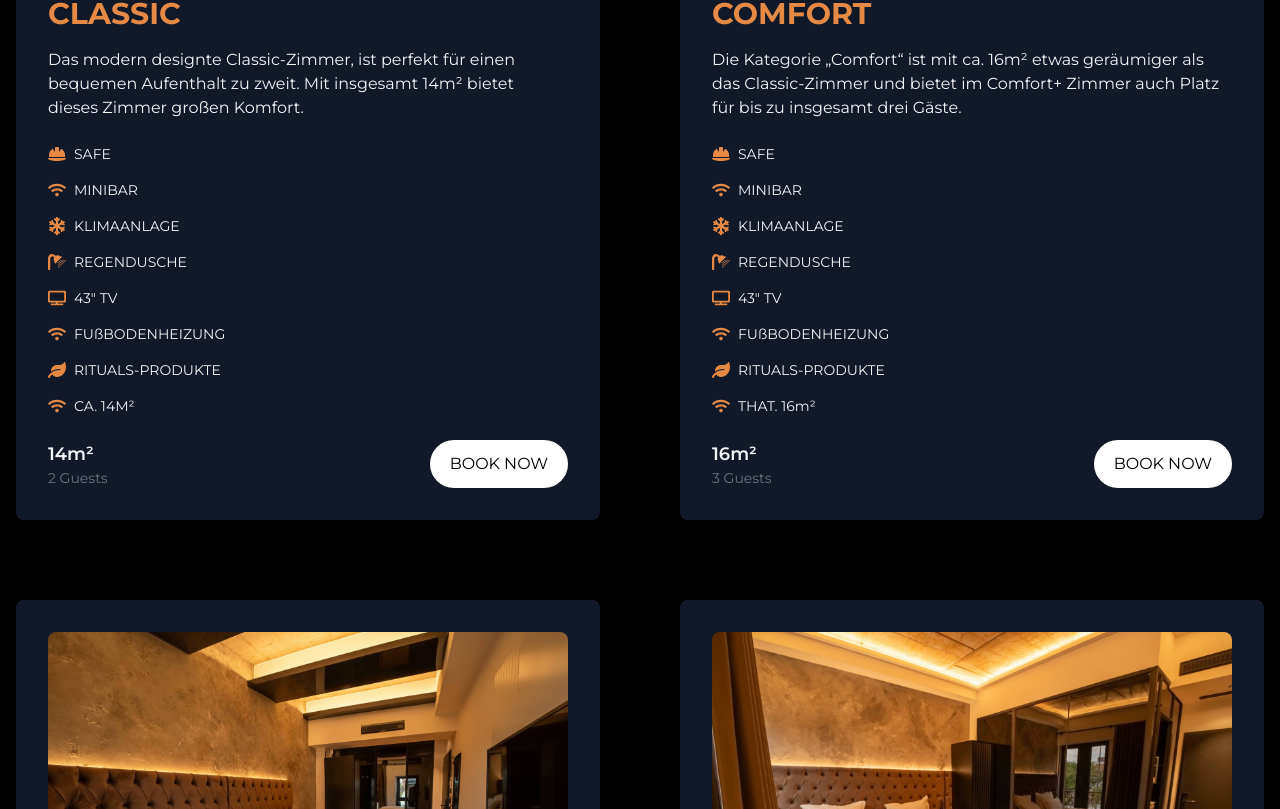
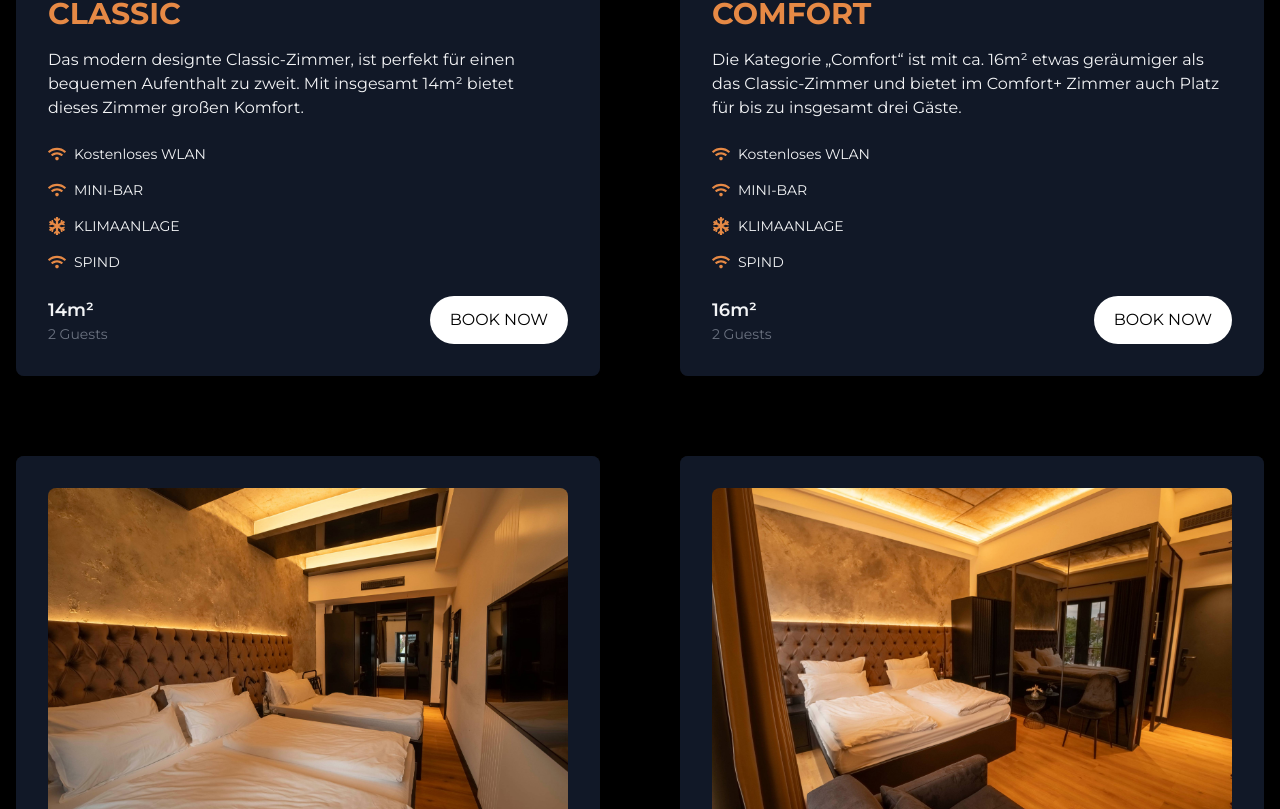
Before and after one commit to psuskin/Hotel-Beatles-Platz, a Next.js app: page /zimmer in a window 1280 px wide. Shown: the part 1311-2120 px from the top of the page. Built offline with nearby package versions, Linux system fonts and the light colour scheme.

Commit message:
Important quick fixes

```diff
--- /dev/null
+++ b/src/app/impressum/page.tsx
@@ -0,0 +1,33 @@
+"use client";
+import React from "react";
+import { motion } from "framer-motion";
+import SubHeader from "@/components/SubHeader";
+
+const Impressum: React.FC = () => {
+  return (
+    <div className="relative">
+      <div className="sticky top-0 z-0">
+        <SubHeader
+          title="Impressum"
+            description=""
+            imageSrc=""
+        />
+        <div className="container mx-auto px-3 md:px-8 py-12 text-center">
+        <p>Hotel am Beatlesplatz</p>
+        <p>Polat Hotelbetriebsgesellschaft mbH Reeperbahn 117</p>
+        <p>20359 Hamburg</p>
+        <p></p>
+        <p>Geschäftsführer: Fatih Polat</p>
+        <p>Registergericht: Amtsgericht Hamburg</p>
+        <p>Registernummer: HRB</p>
+        <p>USt-ID: DE</p>
+        <p></p>
+        <p>HAFTUNGSSCHLUSS:</p>
+        <p>Trotz sorgfältiger inhaltlicher Kontrolle übernehmen wir keine Haftung für die Inhalte und die Inhalte externer Links. Für den Inhalt der verlinkten Seiten sind ausschließlich deren Betreiber verantwortlich. Auch wenn wir davon ausgehen, dass die von uns gegebenen Informationen zutreffend sind, können sie dennoch Fehler oder Ungenauigkeiten enthalten. Der Inhalt dieser Website unterliegt dem Schutz des Urheberrechts. Jegliche Vervielfältigung, Verbreitung oder öffentliche Wiedergabe, auch von Teilen ist ohne unsere ausdrückliche Einwilligung ist verboten. Die inhaltliche Nennung von Marken- und Produktnamen sowie Logos dient ausschließlich Identifikationszwecken. Alle Rechte an den in diesen Seiten genannten Marken- und Produktnamen, gezeigten Logos und Bildern liegen bei deren Eigentümern. Wer mit der Nennung von Namen nicht einverstanden ist oder seiner Urheberrechte verletzt sieht, möge sich bitte zunächst bei uns per Email melden. Das Entsprechende wird dann umgehend entfernt."</p>
+        </div>
+      </div>
+    </div>
+  );
+};
+
+export default Impressum;
--- a/src/app/zimmer/page.tsx
+++ b/src/app/zimmer/page.tsx
@@ -17,7 +17,7 @@ interface RoomBenefit {
 const roomBenefits: RoomBenefit[] = [
   {
     // name: "UNDERFLOOR HEATING",
-    name: "FUSSBODENHEIZUNG",
+    name: "Kostenloses WLAN",
     // description: "with display control",
     description: "mit Display-Steuerung",
     icon: <FaFire />,
--- a/src/components/Home/FeaturesSection.tsx
+++ b/src/components/Home/FeaturesSection.tsx
@@ -230,7 +230,12 @@ const roomTypes: RoomType[] = [
     ],
     size: "25 m²",
     occupancy: "1-2 persons",
-    amenities: ["Free Wi-Fi", "Air conditioning", "Flat-screen TV"],
+    amenities: [
+      "Free Wi-Fi",
+      "Air conditioning",
+      "Safe",
+      "Mini-bar"
+    ],
     price: "€99 / night",
   },
   {
@@ -245,7 +250,12 @@ const roomTypes: RoomType[] = [
     ],
     size: "35 m²",
     occupancy: "2-3 persons",
-    amenities: ["Free Wi-Fi", "Air conditioning", "Mini-bar", "Work desk"],
+    amenities: [
+      "Free Wi-Fi",
+      "Air conditioning",
+      "Safe",
+      "Mini-bar"
+    ],
     price: "€149 / night",
   },
   {
@@ -261,13 +271,10 @@ const roomTypes: RoomType[] = [
     size: "18 m²",
     occupancy: "1-3 persons",
     amenities: [
-      "SAFE",
-      "MINIBAR",
-      "KLIMAANLAGE",
-      "REGENDUSCHE",
-      "43″ TV",
-      "FUßBODENHEIZUNG",
-      "RITUALS-PRODUKTE",
+      "Free Wi-Fi",
+      "Air conditioning",
+      "Safe",
+      "Mini-bar"
     ],
     price: "€129 / night",
   },
@@ -286,9 +293,8 @@ const roomTypes: RoomType[] = [
     amenities: [
       "Free Wi-Fi",
       "Air conditioning",
-      "Kitchenette",
-      "Balcony",
-      "Jacuzzi",
+      "Safe",
+      "Mini-bar"
     ],
     price: "€199 / night",
   },
--- a/src/components/Home/Footer.tsx
+++ b/src/components/Home/Footer.tsx
@@ -56,12 +56,12 @@ const Footer = () => {
 
           <div className="flex space-x-6 mb-8">
             <a
-              href="#"
+              href="https://www.instagram.com/hotelambeatlesplatz/"
               className="text-gray-400 hover:text-primary-color transition-colors"
             >
               <FaInstagram size={24} />
             </a>
-            <a
+            {/* <a
               href="#"
               className="text-gray-400 hover:text-primary-color transition-colors"
             >
@@ -72,7 +72,7 @@ const Footer = () => {
               className="text-gray-400 hover:text-primary-color transition-colors"
             >
               <FaFacebookF size={24} />
-            </a>
+            </a> */}
           </div>
         </div>
 
@@ -83,12 +83,12 @@ const Footer = () => {
           </p>
           <div className="mt-2 space-x-4">
             <Link
-              href="/imprint"
+              href="/impressum"
               className="hover:text-primary-color transition-colors"
             >
-              Imprint
+              Impressum
             </Link>
-            <Link
+            {/* <Link
               href="/terms"
               className="hover:text-primary-color transition-colors"
             >
@@ -99,7 +99,7 @@ const Footer = () => {
               className="hover:text-primary-color transition-colors"
             >
               Privacy
-            </Link>
+            </Link> */}
           </div>
         </div>
       </div>
--- a/src/components/Home/HotelIntroduction.tsx
+++ b/src/components/Home/HotelIntroduction.tsx
@@ -135,7 +135,7 @@ const HotelIntroduction: React.FC = () => {
             <div className="grid grid-cols-2 gap-6 mb-10 text-primary-color">
               <InfoItem
                 icon={<Bed className="w-6 h-6" />}
-                text="60 luxuriöse Zimmer"
+                text="53 luxuriöse Zimmer"
               />
               <InfoItem
                 icon={<UtensilsCrossed className="w-6 h-6" />}
--- a/src/components/Home/MiniNav.tsx
+++ b/src/components/Home/MiniNav.tsx
@@ -20,18 +20,18 @@ const MiniNav: React.FC = () => {
             />
           </div>
           <div className="flex space-x-4">
-            <SocialLink
+            {/* <SocialLink
               href="https://facebook.com"
               icon={<Facebook size={16} />}
-            />
+            /> */}
             <SocialLink
-              href="https://instagram.com"
+              href="https://www.instagram.com/hotelambeatlesplatz/"
               icon={<Instagram size={16} />}
             />
-            <SocialLink
+            {/* <SocialLink
               href="https://twitter.com"
               icon={<Twitter size={16} />}
-            />
+            /> */}
           </div>
         </div>
       </div>
--- a/src/components/constant/roomTypes.ts
+++ b/src/components/constant/roomTypes.ts
@@ -13,14 +13,10 @@ export const roomTypes: RoomType[] = [
         description:
             "Das modern designte Classic-Zimmer, ist perfekt für einen bequemen Aufenthalt zu zweit. Mit insgesamt 14m² bietet dieses Zimmer großen Komfort.",
         features: [
-            "SAFE",
-            "MINIBAR",
+            "Kostenloses WLAN",
+            "MINI-BAR",
             "KLIMAANLAGE",
-            "REGENDUSCHE",
-            "43″ TV",
-            "FUßBODENHEIZUNG",
-            "RITUALS-PRODUKTE",
-            "CA. 14M²",
+            "SPIND",
         ],
         color: "from-gray-700 to-gray-900",
         size: "14m²",
@@ -31,32 +27,24 @@ export const roomTypes: RoomType[] = [
         description:
             "Die Kategorie „Comfort“ ist mit ca. 16m² etwas geräumiger als das Classic-Zimmer und bietet im Comfort+ Zimmer auch Platz für bis zu insgesamt drei Gäste.",
         features: [
-            "SAFE",
-            "MINIBAR",
+            "Kostenloses WLAN",
+            "MINI-BAR",
             "KLIMAANLAGE",
-            "REGENDUSCHE",
-            "43″ TV",
-            "FUßBODENHEIZUNG",
-            "RITUALS-PRODUKTE",
-            "THAT. 16m²",
+            "SPIND",
         ],
         color: "from-gray-700 to-gray-900",
         size: "16m²",
-        capacity: "3 Guests",
+        capacity: "2 Guests",
     },
     {
         name: "COMFORT PLUS",
         description:
             "Das modern designte Comfort+-Zimmer ist perfekt für einen bequemen Aufenthalt zu dritt. Mit insgesamt 18m² bietet dieses Zimmer großen Komfort.",
         features: [
-            "SAFE",
-            "MINIBAR",
+            "Kostenloses WLAN",
+            "MINI-BAR",
             "KLIMAANLAGE",
-            "REGENDUSCHE",
-            "43″ TV",
-            "FUßBODENHEIZUNG",
-            "RITUALS-PRODUKTE",
-            "THAT. 18m²",
+            "SPIND",
         ],
         color: "from-gray-700 to-gray-900",
         size: "18m²",
@@ -67,17 +55,13 @@ export const roomTypes: RoomType[] = [
         description:
             "Das Premium-Zimmer bietet mit einem King-Size Bett den perfekten Komfort für Ihren Aufenthalt. Das Sofa besitzt eine integrierte Matratze und kann für einen weiteren Gast genutzt werden.",
         features: [
-            "SAFE",
-            "MINIBAR",
+            "Kostenloses WLAN",
+            "MINI-BAR",
             "KLIMAANLAGE",
-            "REGENDUSCHE",
-            "43″ TV",
-            "FUßBODENHEIZUNG",
-            "RITUALS-PRODUKTE",
-            "THAT. 22m²",
+            "SPIND",
         ],
         color: "from-gray-700 to-gray-900",
         size: "22m²",
-        capacity: "4 Guests",
+        capacity: "3 Guests",
     },
 ];
```
